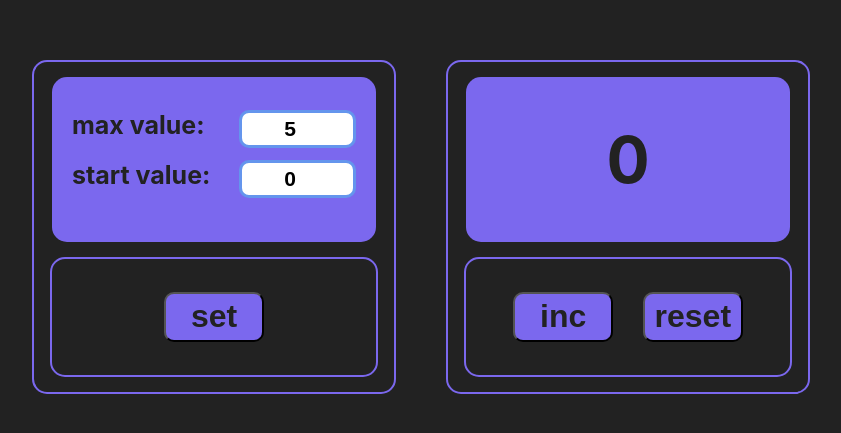
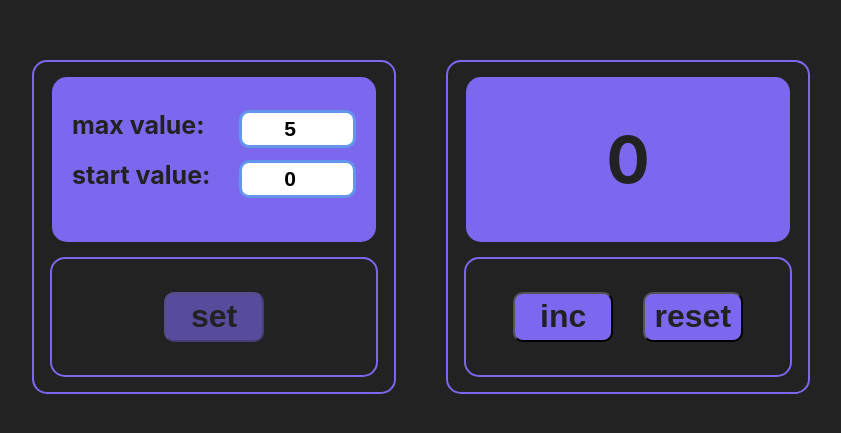
Before and after one commit to paraslov/it-inc_counter, a React (Create React App) app: page / in a window 1280 px wide. Shown: the part 173-606 px from the top of the page, without its empty margins (219-1060 px from the left). Built offline with nearby package versions, Linux system fonts and the light colour scheme.

Commit message:
Values control now in App.tsx. Created dependency between Settings values and Counter values.

```diff
--- a/src/App.css
+++ b/src/App.css
@@ -56,7 +56,7 @@ button {
     border-radius: 15px;
 }
 
-.inc {
+.btn {
     display: flex;
     justify-content: center;
     align-items: center;
--- a/src/App.tsx
+++ b/src/App.tsx
@@ -2,17 +2,28 @@ import React, {useState} from 'react'
 import './App.css'
 import {Counter} from './Components/Counter'
 import {Settings} from './Components/Settings';
+import {SettingsMenu} from './Components/SettingsMenu';
 
 function App() {
-    const [value, setValue] = useState(0)
-    const increaseCounterValue = () => setValue(value + 1)
-    const resetCounterValue = () => setValue(0)
+    const [startValue, setStartValue] = useState(0)
+    const [maxValue, setMaxValue] = useState(5)
+    const [settingsActive, setSettingsActive] = useState(true)
+
+    const increaseCounterValue = () => setStartValue(startValue + 1)
+    const resetCounterValue = () => setStartValue(0)
+
 
     return (
         <div className="App">
-            <Settings value={2} maxValue={5}/>
-            <Counter value={value}
-                     maxValue={5}
+            <Settings startValue={startValue}
+                      maxValue={maxValue}
+                      settingsActive={settingsActive}
+                      setMaxValue={setMaxValue}
+                      setStartValue={setStartValue}
+                      setSettingsActive={setSettingsActive}
+                        />
+            <Counter startValue={startValue}
+                     maxValue={maxValue}
                      increaseCounterValue={increaseCounterValue}
                      resetCounterValue={resetCounterValue}/>
         </div>
--- a/src/Components/Button.tsx
+++ b/src/Components/Button.tsx
@@ -2,17 +2,18 @@ import React from 'react'
 
 type ButtonPropsType = {
     btnTitle: string
-    value: number
+    btnActive?: boolean
+    startValue: number
     maxValue?: number
     changeCounterValue: () => void
 }
 
 export function Button(props: ButtonPropsType) {
     return (
-        <div className={'inc'}>
+        <div className={'btn'}>
             <button onClick={props.changeCounterValue}
-                    className={props.value === props.maxValue ? 'disabled' : ''}
-                    disabled={props.value === props.maxValue}>{props.btnTitle}
+                    className={props.startValue === props.maxValue || props.btnActive ? 'disabled' : ''}
+                    disabled={props.startValue === props.maxValue || props.btnActive}>{props.btnTitle}
             </button>
         </div>
     )
--- a/src/Components/Counter.tsx
+++ b/src/Components/Counter.tsx
@@ -4,7 +4,7 @@ import {Joke} from './Joke'
 import {Button} from './Button'
 
 type CounterPropsType = {
-    value: number
+    startValue: number
     /**
      * maxValue should be more than zero or Scooby finds ya...
      */
@@ -18,13 +18,13 @@ export function Counter(props: CounterPropsType) {
         <>
             {props.maxValue > 0 ?
                 <div className={'counter'}>
-                    <CounterOutput value={props.value} maxValue={props.maxValue}/>
+                    <CounterOutput value={props.startValue} maxValue={props.maxValue}/>
                     <div className={'control'}>
-                        <Button value={props.value}
+                        <Button startValue={props.startValue}
                                 btnTitle={'inc'}
                                 maxValue={props.maxValue}
                                 changeCounterValue={props.increaseCounterValue}/>
-                        <Button value={props.value}
+                        <Button startValue={props.startValue}
                                 btnTitle={'reset'}
                                 changeCounterValue={props.resetCounterValue}/>
                     </div>
--- a/src/Components/Settings.tsx
+++ b/src/Components/Settings.tsx
@@ -1,14 +1,17 @@
-import React from 'react'
-import {Joke} from './Joke'
+import React, {useState} from 'react'
 import {Button} from './Button'
 import {SettingsMenu} from './SettingsMenu';
 
 type SettingsPropsType = {
-    value: number
+    startValue: number
     /**
      * maxValue should be more than zero or Scooby finds ya...
      */
     maxValue: number
+    settingsActive: boolean
+    setMaxValue: (value: number) => void
+    setStartValue: (value: number) => void
+    setSettingsActive: (active: boolean) => void
 }
 
 export function Settings(props: SettingsPropsType) {
@@ -16,13 +19,17 @@ export function Settings(props: SettingsPropsType) {
         <>
             {props.maxValue > 0 ?
                 <div className={'counter'}>
-                    <SettingsMenu value={props.value} maxValue={props.maxValue}/>
+                    <SettingsMenu startValue={props.startValue}
+                                  maxValue={props.maxValue}
+                                  setMaxValue={props.setMaxValue}
+                                  setStartValue={props.setStartValue}/>
                     <div className={'control'}>
-                        <Button value={props.value}
+                        <Button startValue={props.startValue}
                                 btnTitle={'set'}
+                                btnActive={props.settingsActive}
                                 changeCounterValue={() => []}/>
                     </div>
-                </div> : <Joke/>}
+                </div> : false}
         </>
     )
 }
--- a/src/Components/SettingsMenu.tsx
+++ b/src/Components/SettingsMenu.tsx
@@ -1,30 +1,31 @@
 import React, {ChangeEvent, useState} from 'react'
 
 type SettingsMenuPropsType = {
-    value: number
+    startValue: number
     maxValue: number
+    setMaxValue: (value: number) => void
+    setStartValue: (value: number) => void
 }
 
 export function SettingsMenu(props: SettingsMenuPropsType) {
-    const [maxValue, setMaxValue] = useState(5)
-    const [startValue, setStartValue] = useState(0)
+
 
     const onMaxValueChange = (e: ChangeEvent<HTMLInputElement>) => {
-        setMaxValue(+e.currentTarget.value)
+        props.setMaxValue(+e.currentTarget.value)
     }
     const onStartValueChange = (e: ChangeEvent<HTMLInputElement>) => {
-        setStartValue(+e.currentTarget.value)
+        props.setStartValue(+e.currentTarget.value)
     }
 
     return (
-        <div className={`settingsWrapper ${props.value === props.maxValue ? 'maxWarning' : ''}`}>
+        <div className={`settingsWrapper ${props.startValue === props.maxValue ? 'maxWarning' : ''}`}>
             <div className={'inputItem'}>
                 <span>max value: </span>
-                <input type="number" value={maxValue} onChange={onMaxValueChange}/>
+                <input type="number" value={props.maxValue} onChange={onMaxValueChange}/>
             </div>
             <div className={'inputItem'}>
                 <span>start value: </span>
-                <input type="number" value={startValue} onChange={onStartValueChange}/>
+                <input type="number" value={props.startValue} onChange={onStartValueChange}/>
             </div>
         </div>
     )
```
